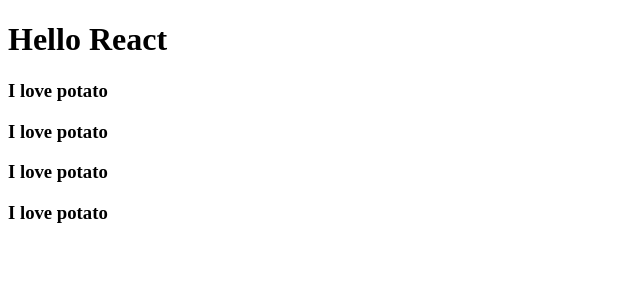
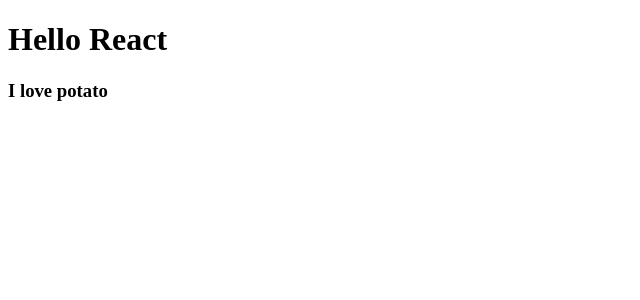
Before and after one commit to YUNA0222/movie_app_2021, a React (Create React App) app: page / in a window 1280 px wide. Shown: the top 300 px of the page, without its empty margins (0-640 px from the left). Built offline with nearby package versions, Linux system fonts and the light colour scheme.

Commit message:
props
값 전달하고 값 받기

```diff
--- a/src/App.js
+++ b/src/App.js
@@ -3,15 +3,13 @@
   return (
     <div>
       <h1>Hello React</h1>
-      <Movie/>
-      <Movie/>
-      <Movie/>
-      <Movie/>
+      <Food fav = "kimchi" somthing={true} papapa = {'hello', 1, 2, true } />
     </div>
   );
 }
 
-function Movie(){//서브 컴포넌트
+function Food(props){//서브 컴포넌트
+  console.log(props);
   return (
       <h3>I love potato</h3>
   );
```
